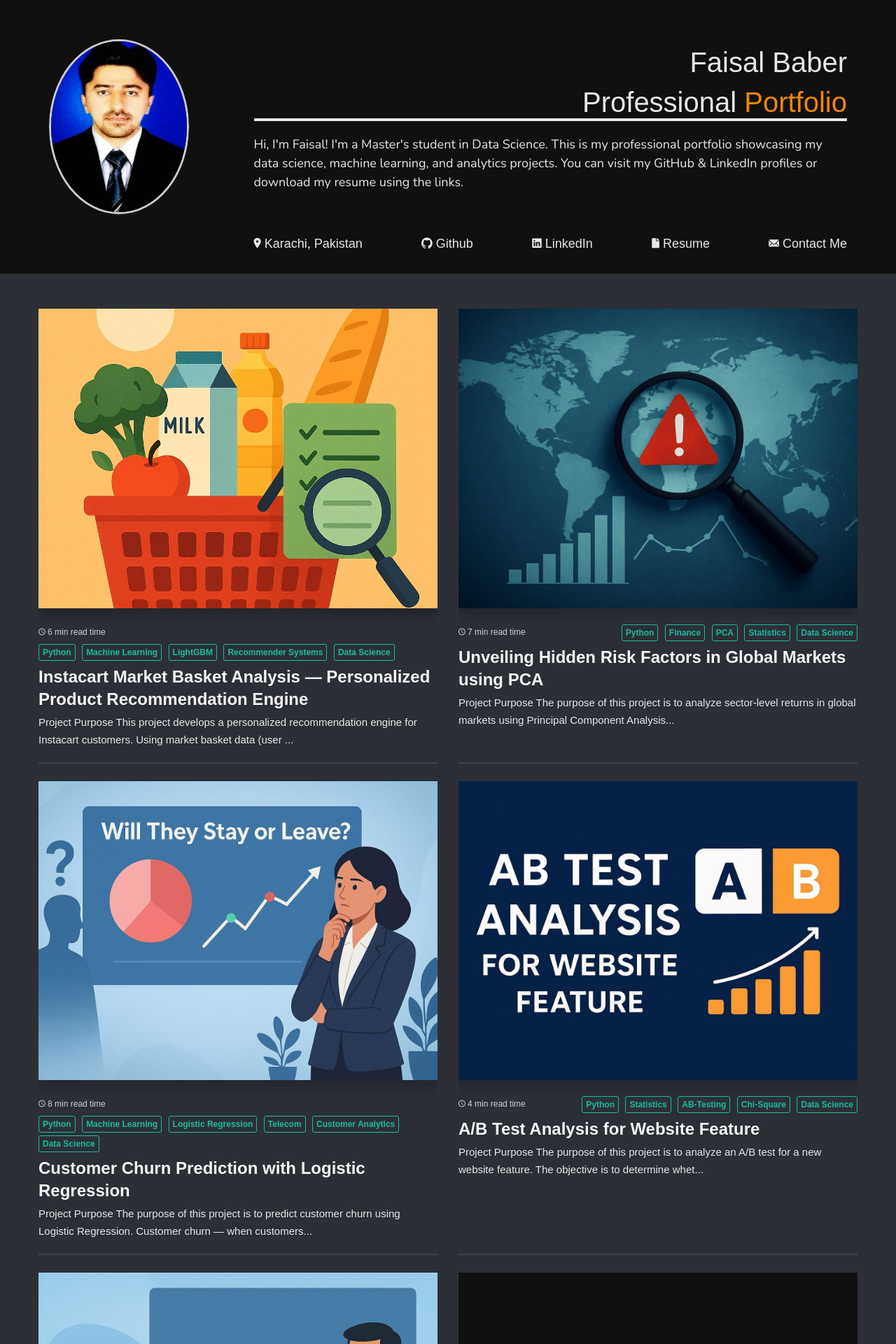
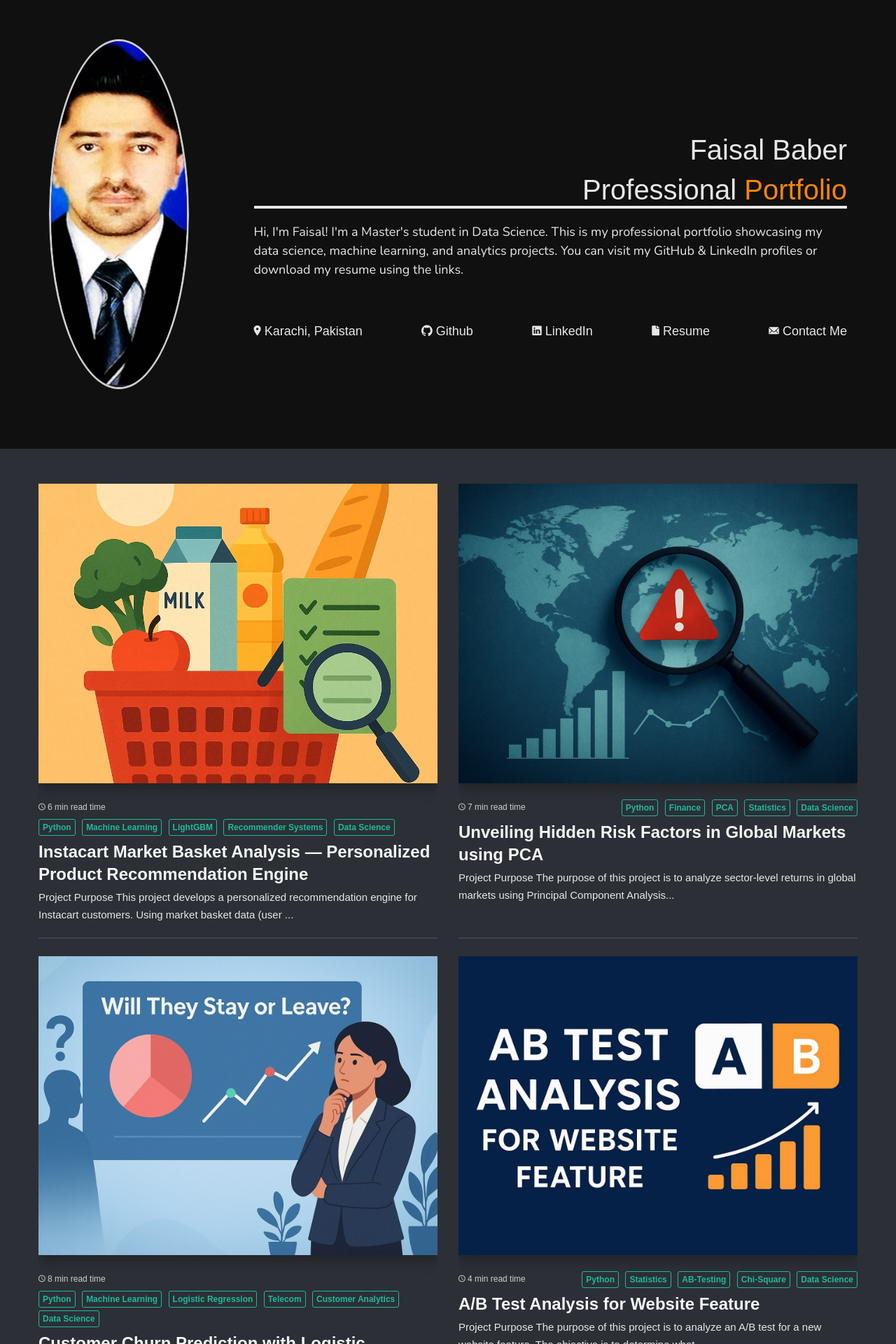
Before and after one commit to BaberFaisal/Faisal_Baber.github.io, a Jekyll site: the page built from index.html, in a window 1280 px wide. Shown: the top 1920 px of the page at 70% size. Built offline with Jekyll 4.4.1, drawn with Linux system fonts in a browser that asks for light colours; nearby versions of some CDN libraries; some web fonts are replaced; the list of posts is cut into pages by our own code.

Commit message:
main.scss

```diff
--- a/assets/css/main.scss
+++ b/assets/css/main.scss
@@ -138,8 +138,8 @@ code.language-plaintext.highlighter-rouge {
 
 // === Profile image styles ===
 .header-avatar-img {
-  width: 250px;
-  height: 250px;
+  width: 500px;
+  height: 500px;
   border-radius: 50%;
   object-fit: cover;
   border: 3px solid #ccc;
```
